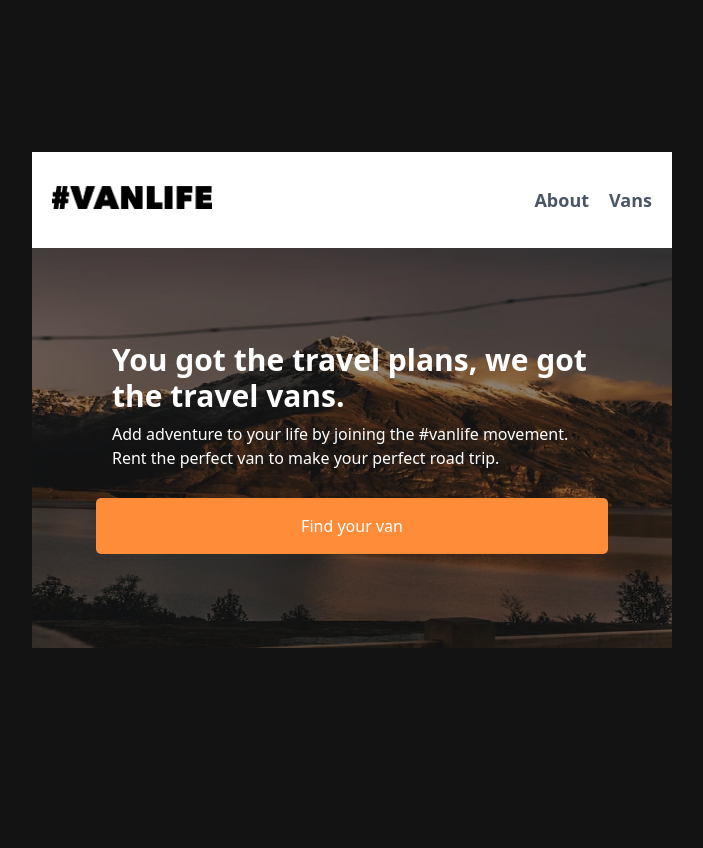
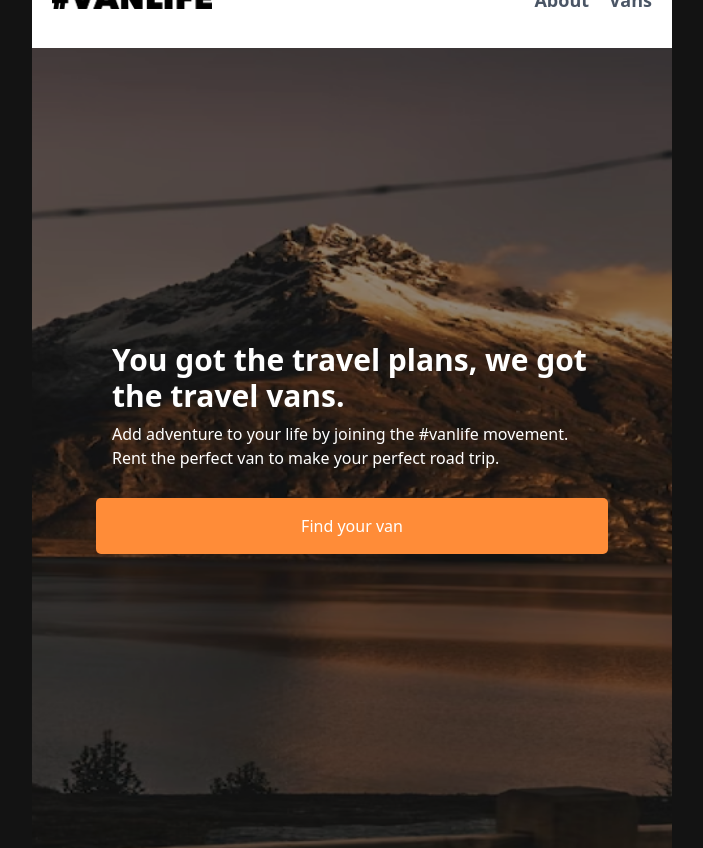
Before and after one commit to bmehdib/vanlife, a React (Vite) app: page / in a window 1280 px wide. Shown: the whole page, without its empty margins (288-991 px from the left). Before the commit the page ends 800 px from the top, so only its background shows below. Built offline with nearby package versions, Linux system fonts and the light colour scheme.

Commit message:
css change

```diff
--- a/src/index.css
+++ b/src/index.css
@@ -9,7 +9,8 @@ body {
 }
 .homepage {
   background: url("../images/bg-main.png");
-  height: 25rem;
+  height: 100svh;
+  max-height: 50rem;
   background-size: cover;
   background-position: center;
   position: relative;
```
